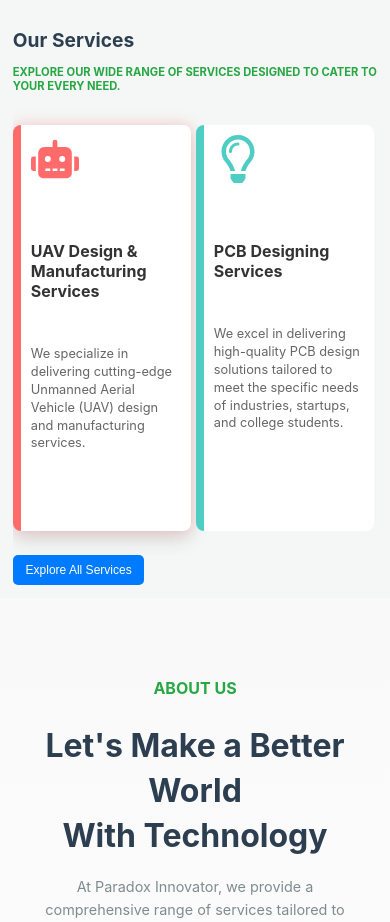
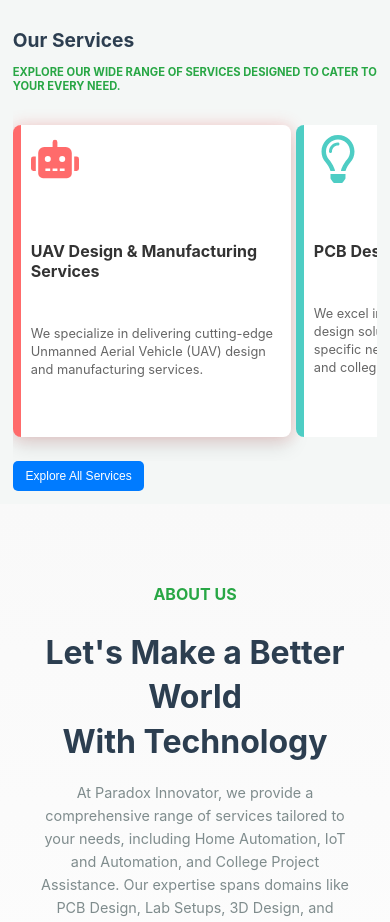
Before and after one commit to shivamp9381/paradox-innovator, a React (Create React App) app: page / in a window 390 px wide. Shown: the part 884-1806 px from the top of the page. Built offline with nearby package versions, Linux system fonts and the light colour scheme.

Commit message:
Update servicecomponent.module.css

```diff
--- a/src/Components/ServiceComponent/servicecomponent.module.css
+++ b/src/Components/ServiceComponent/servicecomponent.module.css
@@ -230,7 +230,7 @@
   }
 
   .serviceCard {
-    flex: 0 0 150px; /* Smaller cards for small devices */
+    flex: 0 0 250px; /* Smaller cards for small devices */
     padding: 10px;
     border-radius: 8px; /* Compact card design */
   }
```
